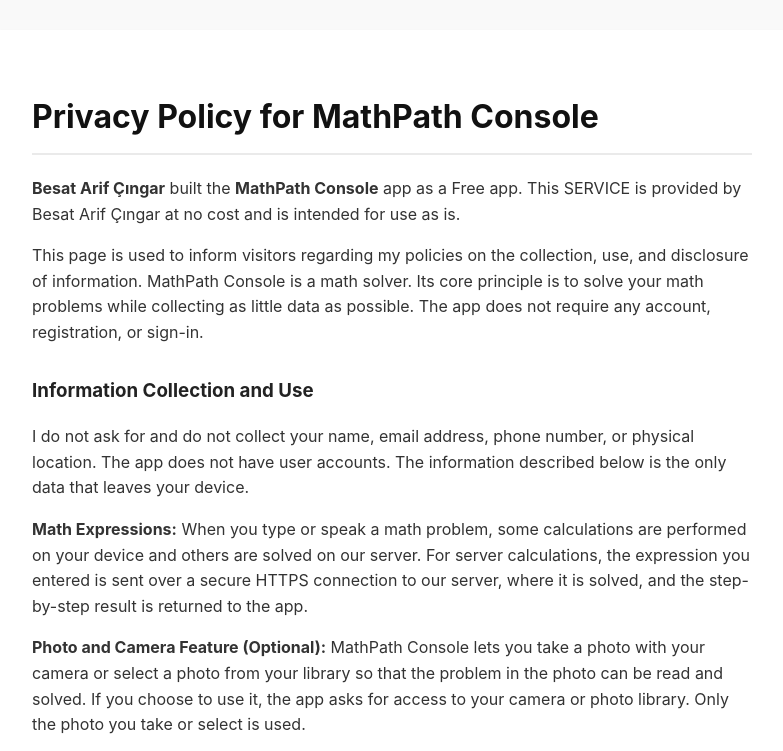
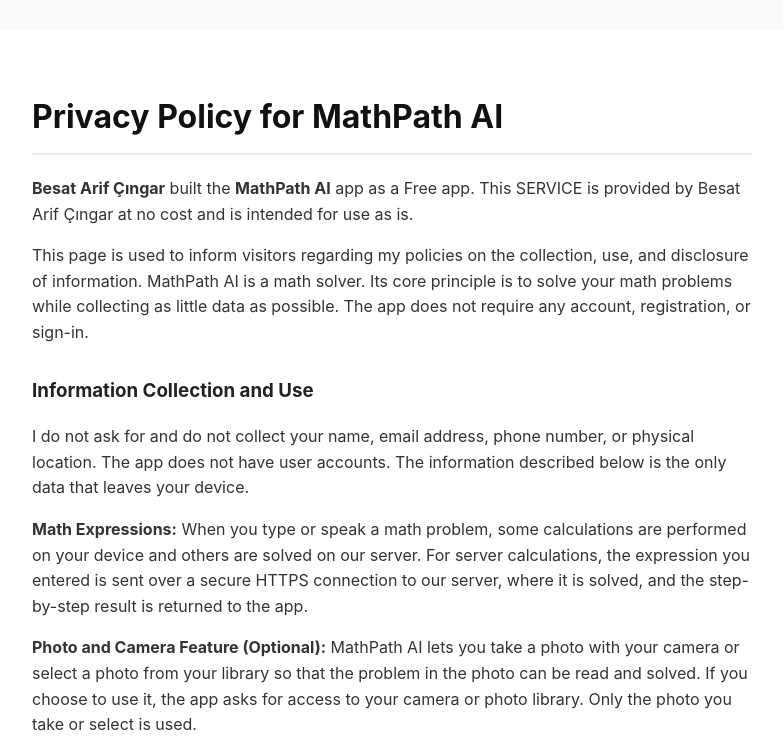
Before and after one commit to AstroBesat-SoftW/Sotstech-Privacy, a plain HTML site: page mathpath.html in a window 1280 px wide. Shown: the top 751 px of the page, without its empty margins (248-1031 px from the left). Drawn offline with Linux system fonts and the light colour scheme.

Commit message:
Update Privacy Policy references from Console to AI

```diff
--- a/mathpath.html
+++ b/mathpath.html
@@ -3,7 +3,7 @@
 <head>
     <meta charset="UTF-8">
     <meta name="viewport" content="width=device-width, initial-scale=1.0">
-    <title>Privacy Policy for MathPath Console</title>
+    <title>Privacy Policy for MathPath AI</title>
     <style>
         body {
             font-family: -apple-system, BlinkMacSystemFont, "Segoe UI", Roboto, Helvetica, Arial, sans-serif;
@@ -51,18 +51,18 @@
 <body>
 
 <div class="container">
-    <h1>Privacy Policy for MathPath Console</h1>
+    <h1>Privacy Policy for MathPath AI</h1>
 
-    <p><strong>Besat Arif Çıngar</strong> built the <strong>MathPath Console</strong> app as a Free app. This SERVICE is provided by Besat Arif Çıngar at no cost and is intended for use as is.</p>
+    <p><strong>Besat Arif Çıngar</strong> built the <strong>MathPath AI</strong> app as a Free app. This SERVICE is provided by Besat Arif Çıngar at no cost and is intended for use as is.</p>
 
-    <p>This page is used to inform visitors regarding my policies on the collection, use, and disclosure of information. MathPath Console is a math solver. Its core principle is to solve your math problems while collecting as little data as possible. The app does not require any account, registration, or sign-in.</p>
+    <p>This page is used to inform visitors regarding my policies on the collection, use, and disclosure of information. MathPath AI is a math solver. Its core principle is to solve your math problems while collecting as little data as possible. The app does not require any account, registration, or sign-in.</p>
 
     <h3>Information Collection and Use</h3>
     <p>I do not ask for and do not collect your name, email address, phone number, or physical location. The app does not have user accounts. The information described below is the only data that leaves your device.</p>
 
     <p><strong>Math Expressions:</strong> When you type or speak a math problem, some calculations are performed on your device and others are solved on our server. For server calculations, the expression you entered is sent over a secure HTTPS connection to our server, where it is solved, and the step-by-step result is returned to the app.</p>
 
-    <p><strong>Photo and Camera Feature (Optional):</strong> MathPath Console lets you take a photo with your camera or select a photo from your library so that the problem in the photo can be read and solved. If you choose to use it, the app asks for access to your camera or photo library. Only the photo you take or select is used.</p>
+    <p><strong>Photo and Camera Feature (Optional):</strong> MathPath AI lets you take a photo with your camera or select a photo from your library so that the problem in the photo can be read and solved. If you choose to use it, the app asks for access to your camera or photo library. Only the photo you take or select is used.</p>
     <ul>
         <li>The selected photo is sent over a secure HTTPS connection to our server <strong>only</strong> to read and solve the problem in it.</li>
         <li>The photo is <strong>deleted from the server as soon as the processing is finished</strong>. It is not kept, not shared with other users, and not used for advertising.</li>
@@ -89,7 +89,7 @@
 
     <p><strong>App Tracking Transparency (ATT):</strong> On iOS, if Google AdMob attempts to track your activity across other companies' apps and websites for personalized advertising, you will be presented with Apple's App Tracking Transparency permission prompt before any tracking occurs. You may allow or deny this permission at any time in your device's Settings under <em>Privacy &amp; Security &gt; Tracking</em>. Denying this permission does not affect your ability to use the app or earn credits from ads; it only limits ad personalization.</p>
 
-    <p><strong>Anonymous Diagnostics:</strong> To find and fix bugs and improve the app, MathPath Console sends anonymous diagnostic data to our server. This includes:</p>
+    <p><strong>Anonymous Diagnostics:</strong> To find and fix bugs and improve the app, MathPath AI sends anonymous diagnostic data to our server. This includes:</p>
     <ul>
         <li>Crash and error reports (for example, error type and technical details).</li>
         <li>Whether a problem was solved successfully or not, and which features were used.</li>
@@ -111,7 +111,7 @@
     <p>All communication between the app and our server is made over secure HTTPS connections. However, no method of electronic transmission or storage is completely secure, and I cannot guarantee absolute security.</p>
 
     <h3>Children's Privacy</h3>
-    <p>MathPath Console is an educational math tool and does not contain any inappropriate content. I do not knowingly collect personally identifiable information from anyone, including children. Rewarded and banner ads are served via Google AdMob. Parents and guardians can manage ad personalization and tracking in the device's Settings and can disable the device's internet connection for the app if they prefer an offline experience; note that server-based solving, photo recognition, and AI chat require an internet connection.</p>
+    <p>MathPath AI is an educational math tool and does not contain any inappropriate content. I do not knowingly collect personally identifiable information from anyone, including children. Rewarded and banner ads are served via Google AdMob. Parents and guardians can manage ad personalization and tracking in the device's Settings and can disable the device's internet connection for the app if they prefer an offline experience; note that server-based solving, photo recognition, and AI chat require an internet connection.</p>
 
     <h3>Changes to This Privacy Policy</h3>
     <p>I may update this Privacy Policy from time to time. Thus, you are advised to review this page periodically for any changes. I will notify you of any changes by posting the new Privacy Policy on this page.</p>
```
